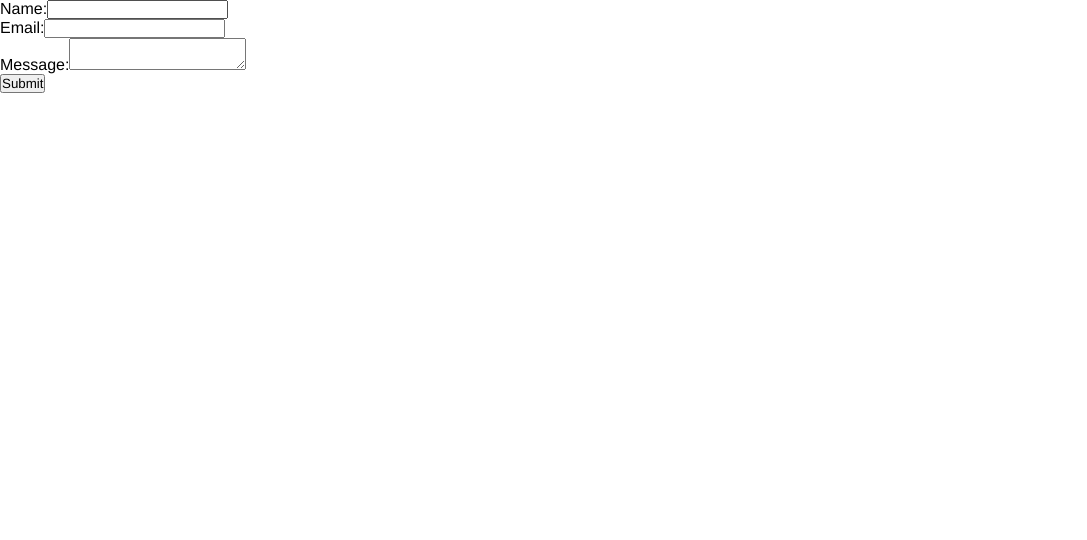
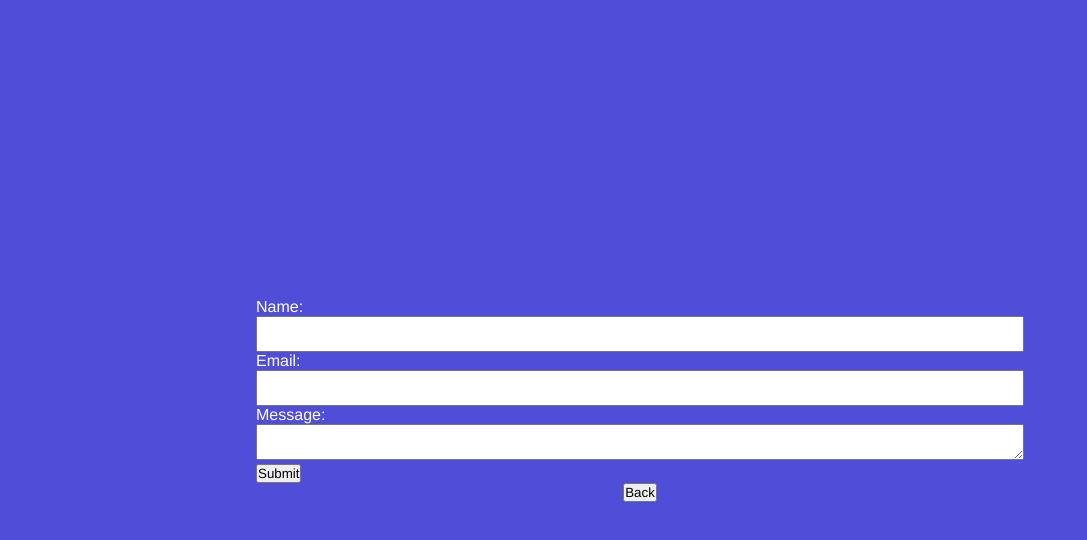
Before and after one commit to hiterharris/afghan-translator-next, a Next.js app: page /support in a window 1280 px wide. Shown: the top 540 px of the page, without its empty margins (0-1087 px from the left). Built offline with nearby package versions, Linux system fonts and the light colour scheme.

Commit message:
setup support page

```diff
--- a/src/pages/support.js
+++ b/src/pages/support.js
@@ -1,6 +1,8 @@
 import React, { useState } from "react";
+import { useRouter } from "next/router";
 
 const ContactForm = () => {
+  const router = useRouter();
   const [status, setStatus] = useState("Submit");
   const handleSubmit = async (e) => {
     e.preventDefault();
@@ -11,7 +13,7 @@ const ContactForm = () => {
       email: email.value,
       message: message.value,
     };
-    let response = await fetch("http://localhost:5000/contact", {
+    let response = await fetch("http://localhost:3001/api/support", {
       method: "POST",
       headers: {
         "Content-Type": "application/json;charset=utf-8",
@@ -23,21 +25,28 @@ const ContactForm = () => {
     alert(result.status);
   };
   return (
+    <div className="ContactForm">
       <form onSubmit={handleSubmit}>
+        <label htmlFor="name">Name:</label>
         <div>
-        <label htmlFor="name">Name:</label>
           <input type="text" id="name" required />
         </div>
+
+        <label htmlFor="email">Email:</label>
         <div>
-        <label htmlFor="email">Email:</label>
           <input type="email" id="email" required />
         </div>
+
+        <label htmlFor="message">Message:</label>
         <div>
-        <label htmlFor="message">Message:</label>
           <textarea id="message" required />
         </div>
+
         <button type="submit">{status}</button>
       </form>
+      <button onClick={() => router.back()}>Back</button>
+    </div>
+
   );
 };
 
--- a/src/styles/App.css
+++ b/src/styles/App.css
@@ -7,3 +7,19 @@
   align-items: center;
   justify-content: center;
 }
+
+.ContactForm {
+  background-color: #504ED8;
+  color: white;
+  min-height: 100vh;
+  display: flex;
+  flex-direction: column;
+  justify-content: center;
+  align-items: center;
+}
+
+
+.ContactForm input, textarea {
+  height: 36px;
+  width: 60vw;
+}
```
Also changed, not shown: src/pages/index.js (+8 -3 lines). Lines whose indentation alone changed are shown as unchanged.
